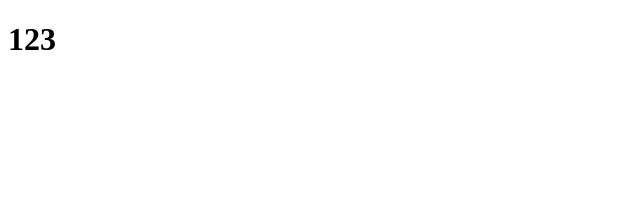
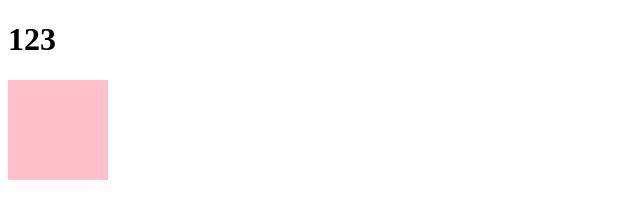
Before and after one commit to xiaohuahua2/test, a plain HTML site: page index.html in a window 1280 px wide. Shown: the whole page, without its empty margins (0-640 px from the left). Drawn offline with Linux system fonts and the light colour scheme.

Commit message:
修改首页

```diff
--- a/index.html
+++ b/index.html
@@ -3,8 +3,16 @@
 <head>
     <meta charset="UTF-8">
     <title>Title</title>
+    <style>
+        div{
+            width: 100px;
+            height: 100px;
+            background-color: pink;
+        }
+    </style>
 </head>
 <body>
 <h1>123</h1>
+<div></div>
 </body>
 </html>
```
